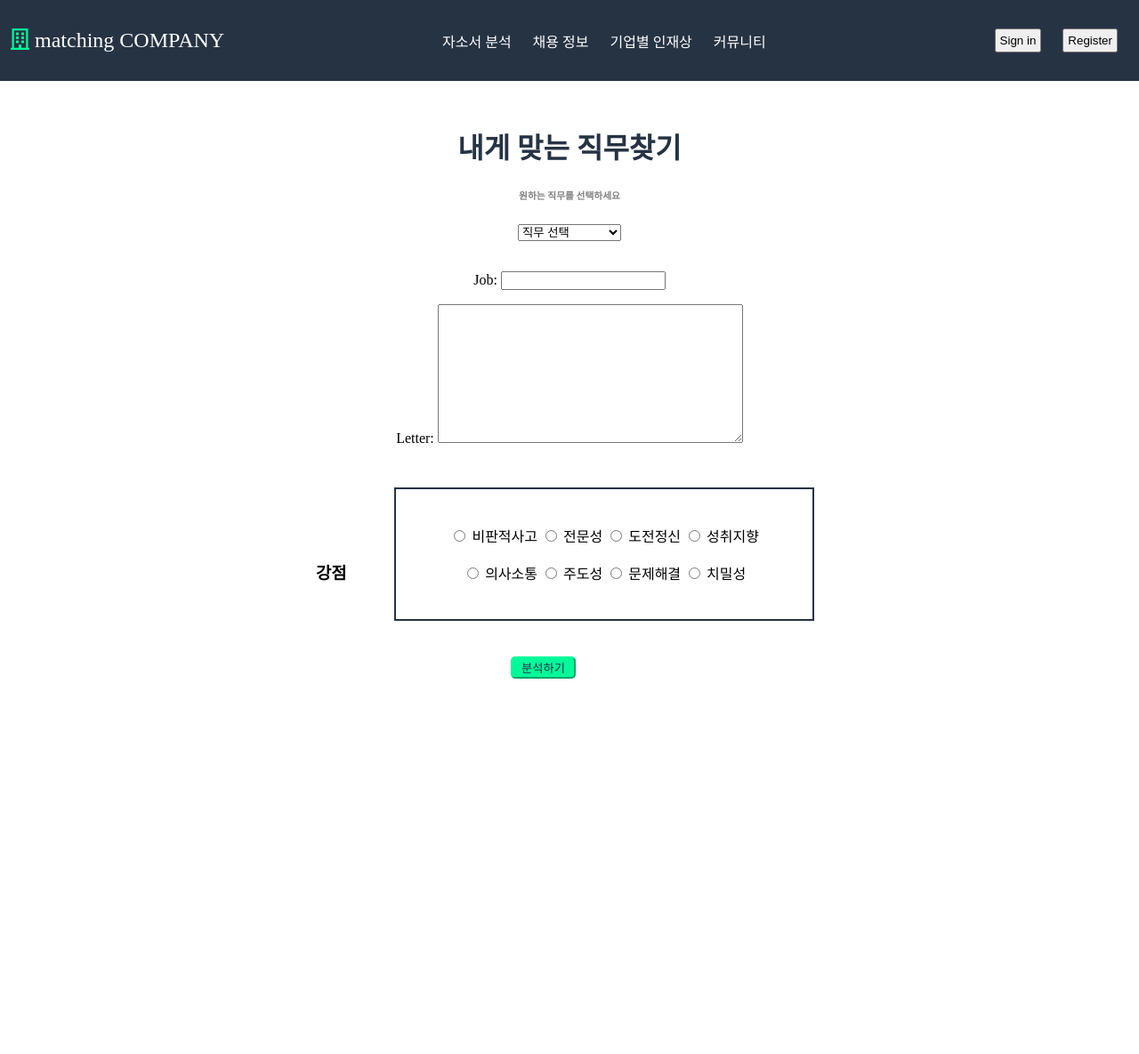
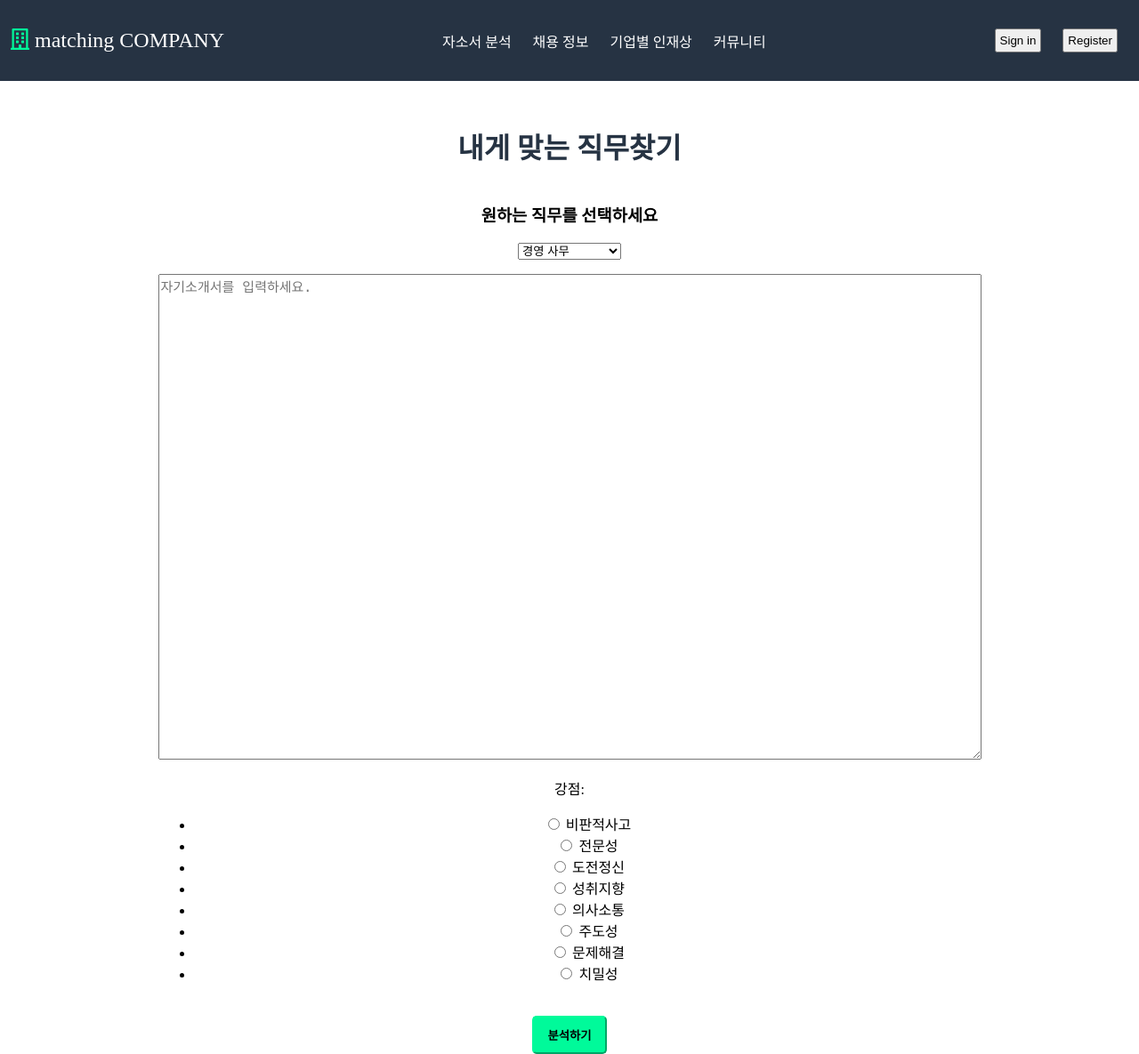
Before and after one commit to sa46lll/CoverLetter-Django, a Django app: page /community/ in a window 1280 px wide. Shown: the whole page at 89% size. Before the commit the page ends 763 px from the top, so only its background shows below. Run offline with Django 3.2, Linux system fonts and the light colour scheme; some libraries are stand-ins or nearby versions.

Commit message:
Feat: Add Radiobutton modelForm & Style: style.css

```diff
--- a/CV/community/forms.py
+++ b/CV/community/forms.py
@@ -1,11 +1,40 @@
 from django import forms
+from django.forms import TextInput, Textarea
+from django.utils.safestring import mark_safe
+
 from community.models import *
 
-
-# Form (일반 폼)
+strength_choices = (
+    ('s_ch1', '비판적사고'),
+    ('s_ch2', '전문성'),
+    ('s_ch3', '도전정신'),
+    ('s_ch4', '성취지향'),
+    ('s_ch5', '의사소통'),
+    ('s_ch6', '주도성'),
+    ('s_ch7', '문제해결'),
+    ('s_ch8', '치밀성'),
+)
 
 
-class CVForm(forms.ModelForm):
+# ModelForm(모델 폼)
+class PostForm(forms.ModelForm):
+    strength = forms.ChoiceField(label='강점', choices=strength_choices, widget=forms.RadioSelect())
+
     class Meta:
         model = CV
-        fields = ['job', 'letter']
+        fields = ['job', 'letter', 'strength']  # '__all__'
+        widgets = {
+            'letter': Textarea(attrs={
+                'class': "letter",
+                'cols': "100",
+                'rows': "30",
+                'placeholder': '자기소개서를 입력하세요.',
+            }),
+        }
+
+        # 클래스 지정 -> 실행안됨.
+        # def __init__(self, *args, **kwargs):
+        #     super(PostForm, self).__init__(*args, **kwargs)
+        #     # self.fields['letter'].required = False
+        #     self.fields['job'].widget.attrs.update({'class': 'job'})
+        #     self.fields['strength'].widget.attrs.update({'class': 'strength'})
--- a/CV/community/models.py
+++ b/CV/community/models.py
@@ -1,9 +1,26 @@
 from django.db import models
+
+job_choices = (
+    ('j_ch1', '경영 사무'),
+    ('j_ch2', '마케팅,광고,홍보'),
+    ('j_ch3', 'IT,인터넷'),
+    ('j_ch4', '디자인'),
+    ('j_ch5', '무역,유통'),
+    ('j_ch6', '영업,고객상담'),
+    ('j_ch7', '서비스'),
+    ('j_ch8', '연구개발,설계'),
+    ('j_ch9', '생산,제조'),
+    ('j_ch10', '교육'),
+    ('j_ch11', '건설'),
+    ('j_ch12', '의료'),
+    ('j_ch13', '미디어'),
+    ('j_ch14', '전문,특수직'),
+)
 
 
 class CV(models.Model):
-	job = models.CharField(max_length=50)
-	letter = models.TextField()
+    job = models.CharField('', max_length=15, choices=job_choices, default='직무 선택')
+    letter = models.TextField('')  # 라벨 제거
 
-	# def __str__(self):
-	# 	return self.letter
+    def __str__(self):
+        return self.letter
--- a/CV/community/templates/index.html
+++ b/CV/community/templates/index.html
@@ -37,78 +37,13 @@
     <!-- 자기소개서 작성란 -->
     {% block contents %}
     <h1 id="tit">내게 맞는 직무찾기</h1>
-    <h6 class="info">원하는 직무를 선택하세요</h6>
     <form action="{% url 'result' %}" id="analysis-contents" method="POST">
+        <h3 id="info1">원하는 직무를 선택하세요</h3>
         {% csrf_token %}
-        <select name="job" id="job">
-            <option value="a">직무 선택</option>
-            <option value="b">경영,사무</option>
-            <option value="c">마케팅,광고,홍보</option>
-            <option value="d">IT,인터넷</option>
-            <option value="e">디자인</option>
-            <option value="f">무역,유통</option>
-            <option value="g">영업,고객상담</option>
-            <option value="h">서비스</option>
-            <option value="i">연구개발,설계</option>
-            <option value="j">생산,제조</option>
-            <option value="k">교육</option>
-            <option value="l">건설</option>
-            <option value="m">의료</option>
-            <option value="n">미디어</option>
-            <option value="o">전문,특수직</option>
-        </select>
-        <br>
-        <br>
-{#        <textarea name="letter" id="letter-contents" rows="40" cols="100" placeholder="자기소개서를 입력하세요."></textarea>#}
         {{ form.as_p }}
-        <h3 class="info">강점</h3>
-        <div id="strength-box">
-            <label>
-                <input type="radio" name="strength" value="">
-                비판적사고
-            </label>
-            <label>
-                <input type="radio" name="strength" value="">
-                전문성
-            </label>
-            <label>
-                <input type="radio" name="strength" value="">
-                도전정신
-            </label>
-            <label>
-                <input type="radio" name="strength" value="">
-                성취지향
-            </label>
-            <br>
-            <br>
-            <label>
-                <input type="radio" name="strength" value="">
-                의사소통
-            </label>
-            <label>
-                <input type="radio" name="strength" value="">
-                주도성
-            </label>
-            <label>
-                <input type="radio" name="strength" value="">
-                문제해결
-            </label>
-            <label>
-                <input type="radio" name="strength" value="">
-                치밀성
-            </label>
-        </div>
-        <div id="analysis-contents" class="result-link">
-            <a href="{% url 'result' %}">
-                <input type="submit" value="분석하기" id="analysis-btn">분석하기</input>
-            </a>
-        </div>
+
+        <input type="submit" value="분석하기" id="analysis-btn"></input>
     </form>
-{#    <div id="analysis-contents" class="result-link">#}
-{#        <a href="{% url 'result' %}">#}
-{#        <input type="submit" value="분석하기" id="analysis-btn">분석하기</input>#}
-{#        </a>#}
-{#    </div>#}
 
     {% endblock %}
 
--- a/CV/community/views.py
+++ b/CV/community/views.py
@@ -1,35 +1,28 @@
 
-from django.shortcuts import redirect, render
+from django.shortcuts import render, redirect
 
-from community.forms import CVForm
+from community.forms import PostForm
 from community.models import CV
 
+
 # Create your views here.
-
-
 def index(req):
-    form = CVForm()
+    form = PostForm()
 
     return render(req, "index.html", {"form": form})
-
-# def result(req):
-#     if if req.method == 'POST':
 
 
 def post_result(req):
     if req.method == 'POST':
-        form = CVForm(req.POST)
+        form = PostForm(req.POST)
         if form.is_valid():
             post = form.save(commit=False)
             post.ip = req.META['REMOTE_ADDR']
             post.save()
-            # return redirect('posts:index')
+            # return redirect('posts')
         else:
-            # form = Form()
             post = CV.objects.all()
         context = {
             'post': post
         }
-        post = CV.objects.all()
         return render(req, 'result.html', context=context)
-        # return redirect('posts:result')
--- a/CV/static/css/style.css
+++ b/CV/static/css/style.css
@@ -96,31 +96,19 @@ a {
     margin-top: 50px;
     color: #263343;
 }
-#strength-radio > * {
+
+#analysis-contents{
+    display: inline-block;
     vertical-align: middle;
+    text-decoration: none;
 }
-h3.info{
-    display: inline-block;
-    margin: 20px;
-}
-#strength-box{
-    display: inline-block;
-    padding: 40px 60px 40px 60px;
-    margin: 30px;
-    border-style: solid;
-    border-width: 2px;
-    border-color: #263343;
-}
-h6.info{
-    color: grey;
-}
+
 #analysis-btn{
-    margin: 10px;
-    padding-left: 10px;
-    padding-right: 10px;
+    margin-top: 20px;
+    padding: 10px 15px;
     background-color: mediumspringgreen;
     border-color: mediumspringgreen;;
-    color: #263343;
+    font-weight: bold;
     border-radius: 5px;
 }
 
@@ -129,42 +117,45 @@ h6.info{
     display: flex;
     flex-direction: row;
     justify-content: center;
-
 }
 
-.show-contents{
-    position: absolute;
-    padding-top: 20px;
-    padding-left: 20px;
-    left: 50%;
-
-}
-
-#hi{
-    text-align: left;
-
-}
-
-#result{
-    padding-left: 30px;
-    text-align: left;
+#show-contents{
+    margin-top: 20px;
+    margin-left: 20px;
 }
 
 .Keyword{
     display: flex;
-    flex-direction: row;
-    justify-content: center;
 }
 
-.Keyword h3{
-    padding-left: 30px;
+#info5{
+    position: absolute;
+    left: 20%;
 }
 
-.Keyword div{
-    padding-left: 100px;
+#Keyword_text{
+    position: absolute;
+    left: 40%;
 }
 
-.Keyword div h4{
-    padding-left: 20px;
-    color:royalblue;
+#Keyword_text h4 {
+    color: royalblue;
 }
+
+.Keyword_image{
+    position: absolute;
+    left: 60%;
+}
+
+.job{
+    color: red;
+}
+
+.letter{
+    font-size: 15px;
+}
+
+.strength{
+    color: deeppink;
+    text-decoration: none;
+}
```
Also changed, not shown: CV/community/templates/result.html (+10 -8 lines), CV/db.sqlite3.
